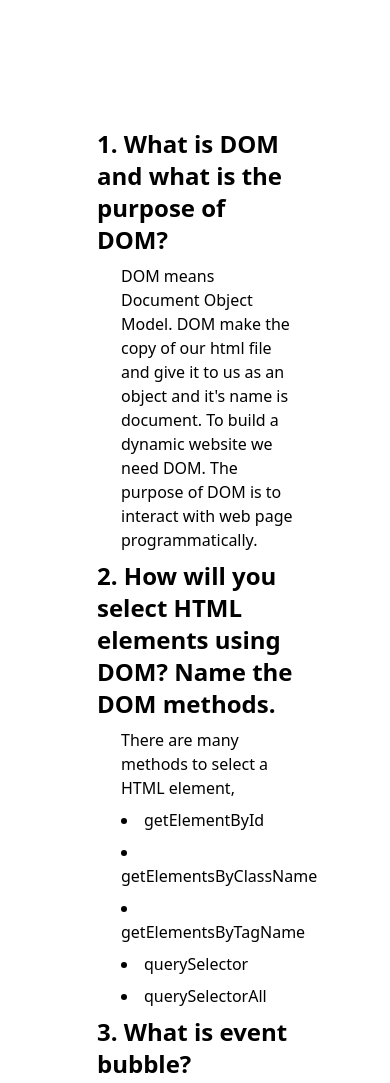
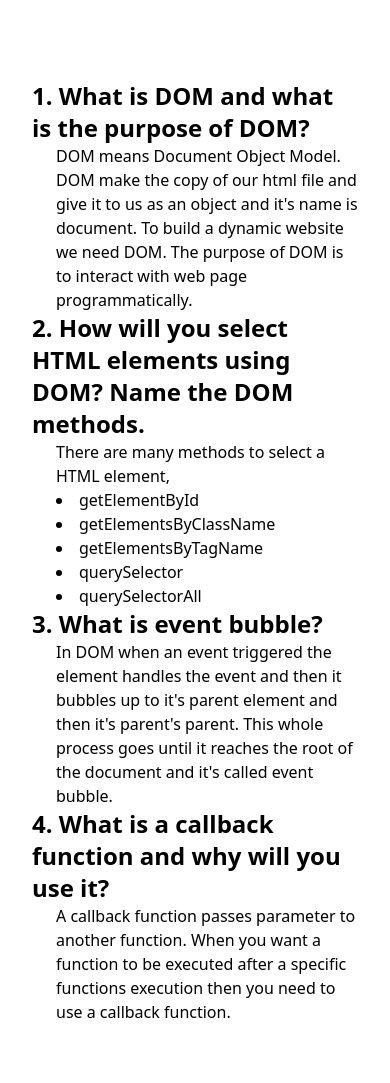
Before and after one commit to shamim26/Geometry-genius, a plain HTML site: page questions.html in a window 390 px wide. Shown: the top 1083 px of the page. Drawn offline with nearby package versions, Linux system fonts and the light colour scheme.

Commit message:
all completed

```diff
--- a/questions.html
+++ b/questions.html
@@ -1,19 +1,29 @@
 <!DOCTYPE html>
 <html lang="en">
   <head>
-    <meta charset="UTF-8">
-    <meta http-equiv="X-UA-Compatible" content="IE=edge">
-    <meta name="viewport" content="width=device-width, initial-scale=1.0">
+    <meta charset="UTF-8" />
+    <meta http-equiv="X-UA-Compatible" content="IE=edge" />
+    <meta name="viewport" content="width=device-width, initial-scale=1.0" />
     <title>Questions</title>
     <!-- tailwind css  -->
     <script src="https://cdn.tailwindcss.com"></script>
   </head>
-<body class="container w-2/3 mx-auto">
-    <section class="my-32 mx-8 space-y-2">
-        <h2 class="text-2xl font-semibold">1. What is DOM and what is the purpose of DOM?</h2>
-        <p class="pl-6">DOM means Document Object Model. DOM make the copy of our html file and give it to us as an object and it's name is document. To build a dynamic website we need DOM. The purpose of DOM is to interact with web page programmatically.</p>
-        <h2 class="text-2xl font-semibold">2.  How will you select HTML elements using DOM? Name the DOM methods.</h2>
-        <p class="pl-6">There are many methods to select a HTML element,
+  <body class="container md:w-3/4 lg:w-2/3 mx-auto">
+    <section class="my-20 md:my-32 mx-8 md:space-y-2">
+      <h2 class="text-2xl font-semibold">
+        1. What is DOM and what is the purpose of DOM?
+      </h2>
+      <p class="pl-6">
+        DOM means Document Object Model. DOM make the copy of our html file and
+        give it to us as an object and it's name is document. To build a dynamic
+        website we need DOM. The purpose of DOM is to interact with web page
+        programmatically.
+      </p>
+      <h2 class="text-2xl font-semibold">
+        2. How will you select HTML elements using DOM? Name the DOM methods.
+      </h2>
+      <p class="pl-6">
+        There are many methods to select a HTML element,
         <li class="ml-6">getElementById</li>
         <li class="ml-6">getElementsByClassName</li>
         <li class="ml-6">getElementsByTagName</li>
@@ -21,9 +31,20 @@
         <li class="ml-6">querySelectorAll</li>
       </p>
       <h2 class="text-2xl font-semibold">3. What is event bubble?</h2>
-        <p class="pl-6">In DOM when an event triggered the element handles the event and then it bubbles up to it's parent element and then it's parent's parent. This whole process goes until it reaches the root of the document and it's called event bubble.</p>
-        <h2 class="text-2xl font-semibold">4. What is a callback function and why will you use it?</h2>
-        <p class="pl-6">A callback function passes parameter to another function. When you want a function to be executed after a specific functions execution then you need to use a callback function.</p>
+      <p class="pl-6">
+        In DOM when an event triggered the element handles the event and then it
+        bubbles up to it's parent element and then it's parent's parent. This
+        whole process goes until it reaches the root of the document and it's
+        called event bubble.
+      </p>
+      <h2 class="text-2xl font-semibold">
+        4. What is a callback function and why will you use it?
+      </h2>
+      <p class="pl-6">
+        A callback function passes parameter to another function. When you want
+        a function to be executed after a specific functions execution then you
+        need to use a callback function.
+      </p>
     </section>
   </body>
 </html>
```
Also changed, not shown: index.html (+8 -8 lines), js/main.js (+21 -22 lines). Lines whose indentation alone changed are shown as unchanged.
